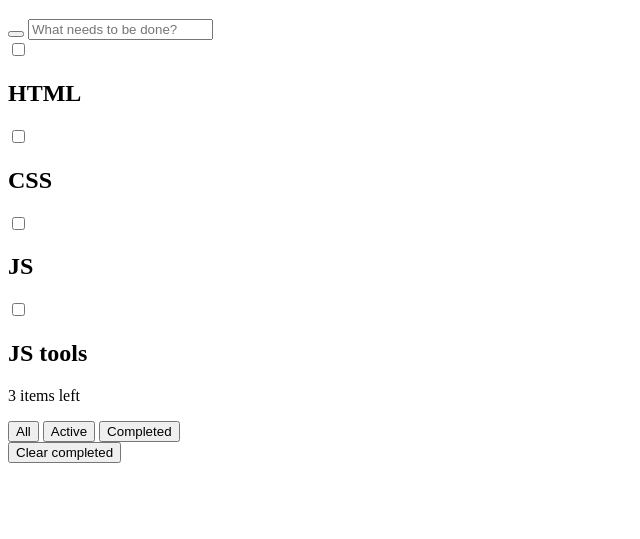
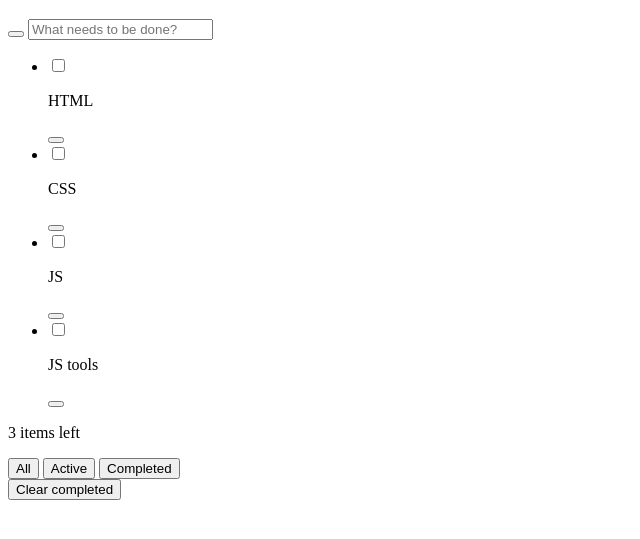
Before and after one commit to ok-technopolis-autumn-2022/Denis_Strizhkin, a plain HTML site: page index.html in a window 1280 px wide. Shown: the part 61-600 px from the top of the page, without its empty margins (0-640 px from the left). Drawn offline with Linux system fonts and the light colour scheme.

Commit message:
Gave menu__list <ul> tag and added delete buttons.

```diff
--- a/index.html
+++ b/index.html
@@ -16,28 +16,40 @@
     <div class="menu__container">
         <div class="menu__top">
             <button class="top__dropdown">
-                <span class="icon-ArrowDown"></span>
+                <span class="icon--arrow-down"></span>
             </button>
             <input class="top__input" type="text" placeholder="What needs to be done?">
         </div>
-        <div class="menu__list">
-            <div class="todo-item">
+        <ul class="menu__list">
+            <li class="todo-item">
                 <input class="todo-item__check" type="checkbox">
-                <h2 class="todo-item__text">HTML</h2>
-            </div>
-            <div class="todo-item">
+                <p class="todo-item__text">HTML</p>
+                <button class="todo-item__delete-button">
+                    <span class="icon--cross"></span>
+                </button>
+            </li>
+            <li class="todo-item">
                 <input class="todo-item__check" type="checkbox">
-                <h2 class="todo-item__text">CSS</h2>
-            </div>
-            <div class="todo-item">
+                <p class="todo-item__text">CSS</p>
+                <button class="todo-item__delete-button">
+                    <span class="icon--cross"></span>
+                </button>
+            </li>
+            <li class="todo-item">
                 <input class="todo-item__check" type="checkbox">
-                <h2 class="todo-item__text">JS</h2>
-            </div>
-            <div class="todo-item">
+                <p class="todo-item__text">JS</p>
+                <button class="todo-item__delete-button">
+                    <span class="icon--cross"></span>
+                </button>
+            </li>
+            <li class="todo-item">
                 <input class="todo-item__check" type="checkbox">
-                <h2 class="todo-item__text">JS tools</h2>
-            </div>
-        </div>
+                <p class="todo-item__text">JS tools</p>
+                <button class="todo-item__delete-button">
+                    <span class="icon--cross"></span>
+                </button>
+            </li>
+        </ul>
         <div class="menu__bottom">
             <p class="bottom__items-left">
                 3 items left
```
